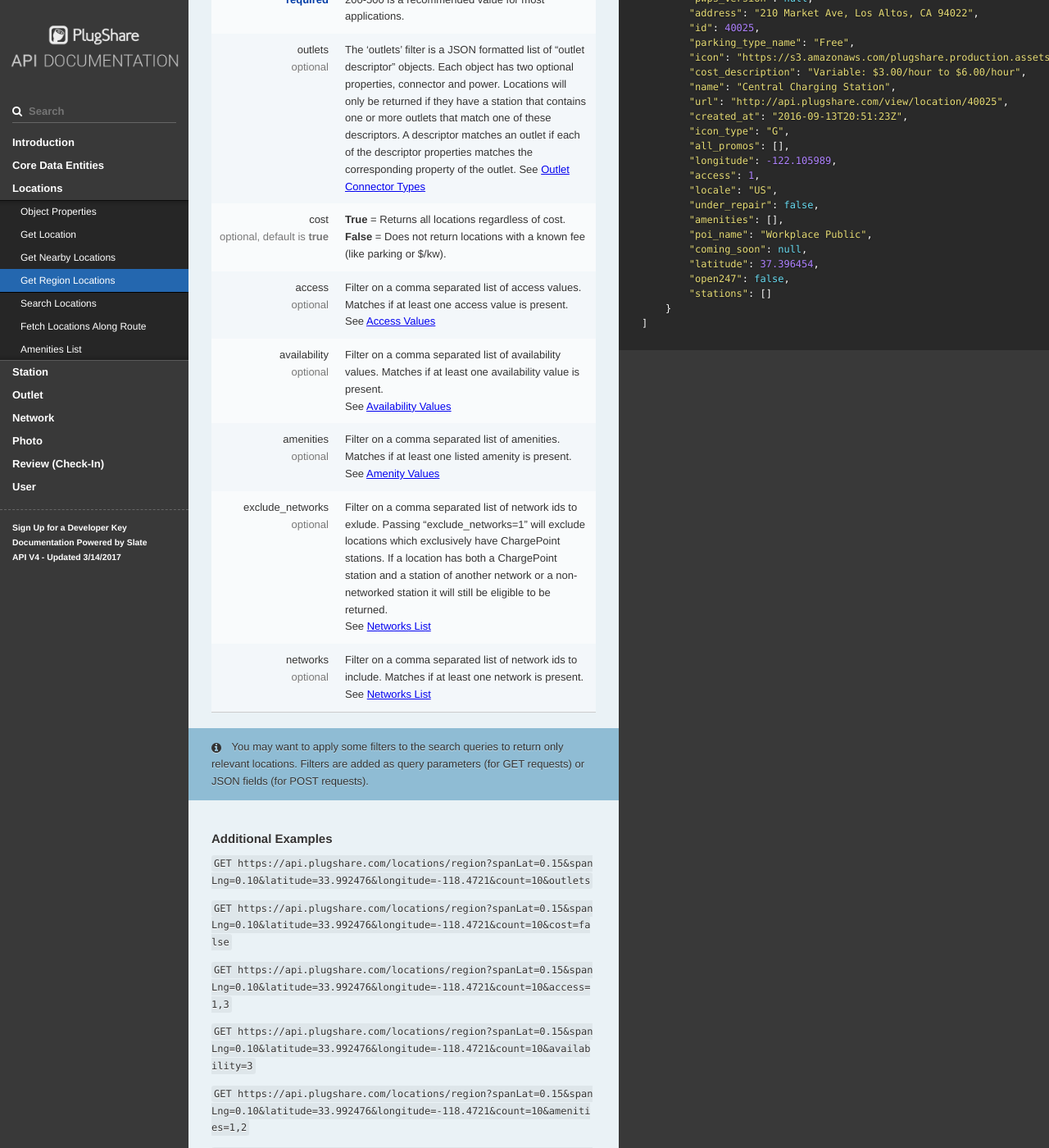
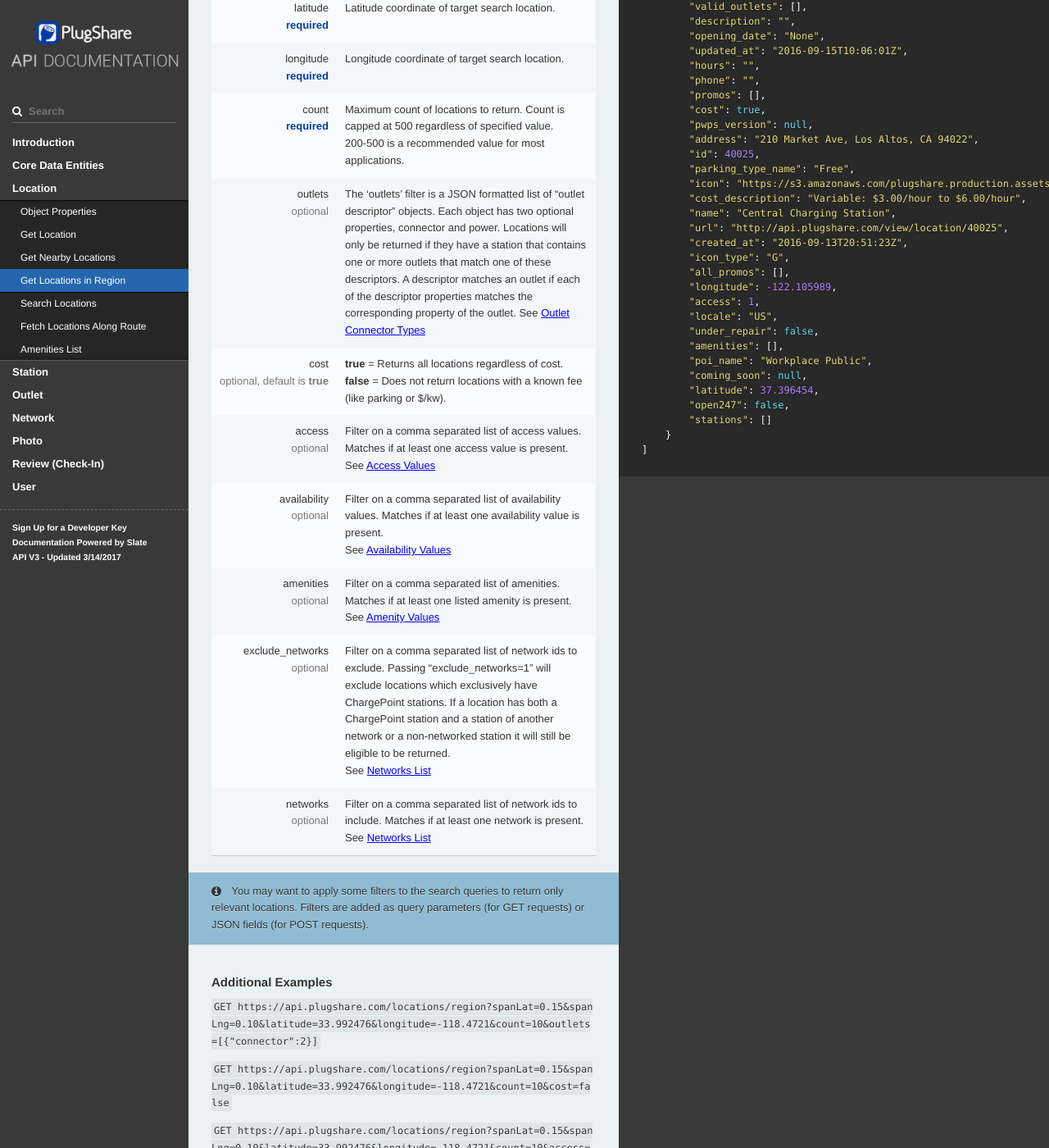
Before and after one commit to PlugShare/plugshare.github.io, a Jekyll site: the page docs/index.html, which Jekyll copies as it is, in a window 1280 px wide and 1400 px high, scrolled down 8058 px. Shown: the whole window at 82% size. Built offline with Jekyll 4.4.1, drawn with Linux system fonts in a browser that asks for light colours; some of the changed text lies outside the part shown.

Commit message:
update feedback

```diff
--- a/assets/css/style.scss
+++ b/assets/css/style.scss
@@ -31,6 +31,13 @@
 
 .clearfix:after {
   clear: both;
+}
+
+a {
+  color: $psblue;
+  &:hover {
+    color: tint($psblue, 20%);
+  }
 }
 
 h3 {
@@ -98,6 +105,9 @@
         display: block;
         margin: 0 auto;
         box-sizing: border-box;
+      }
+      a {
+        display: inline-block;
       }
       h2 {
         margin-top: 8px;
--- a/docs/index.html
+++ b/docs/index.html
@@ -233,7 +233,7 @@
         <ul class="toc-footer">
             <li><a href='/access'>Sign Up for a Developer Key</a></li>
             <li><a href='https://github.com/tripit/slate'>Documentation Powered by Slate</a></li>
-            <li>API V4 - Updated 3/14/2017</li>
+            <li>API V3 - Updated 3/14/2017</li>
         </ul>
     </div>
     <div class="page-wrapper">
@@ -241,17 +241,18 @@
       <div class="content">
         <h1 id="introduction">Introduction</h1>
 
-<p>Welcome to the PlugShare API! You can use our API to access PlugShare API endpoints, which can get information on charging stations, reviews, and photos in our database.</p>
+<p>Welcome to the PlugShare API! You can use our REST API to access PlugShare API endpoints, which can get information on charging stations, reviews, and photos in our database. The PlugShare API is a REST API</p>
 
 <h2 id="using-the-api">Using The API</h2>
 
-<p>Generally, you&rsquo;ll want to use a search method to return a list of locations. Each location will contain one or more stations, each of which may contain one or more outlets. Not all information about a location is returned from the search method; for reviews, photos, and more you&rsquo;ll want to request the location directly using its unique identifier.</p>
+<p>Generally, you&rsquo;ll want to use a search method to return a list of locations. Each location will contain one or more stations, each of which may contain one or more outlets. Not all information about a location is returned from the search method; for reviews, photos, and more you&rsquo;ll want to request the location directly using its unique identifier.<br>
+Here are some examples to get you started. Try out <a href="#get-nearby-locations"><code class="prettyprint">GET /locations/nearby</code></a> and <a href="#get-locations-in-region"><code class="prettyprint">GET /locations/region</code></a></p>
 
 <h2 id="access-instructions">Access Instructions</h2>
 
 <p>PlugShare uses API keys to allow access to the API. You can register a new PlugShare API key at our <a href="/access">developer portal</a>.</p>
 
-<p>HTTPS + HTTP Basic auth is required when making API requests. Your username and password will be provided.</p>
+<p>HTTPS + HTTP Basic auth is required when making API requests. After obtaining an API key/secret, the key and secret have to be specified in the request with HTTP Basic Auth, i.e. converted into an Authorization header.</p>
 
 <p>URL: <a href="https://api.plugshare.com/">https://api.plugshare.com/</a></p>
 
@@ -261,13 +262,15 @@
 
 <p>Passing your country code locale will result in an assignment of one of the following regions: &lsquo;US&rsquo;, &lsquo;JP&rsquo;, &lsquo;AU&rsquo;, &lsquo;UK&rsquo;, &lsquo;EU&rsquo;, or &lsquo;WW&rsquo; (worldwide). You will then get localized arrays for outlet configurations, connectors, and an available make vehicle list.</p>
 
+<h3 id="alex-is-writing-some-more-extensive-accurate-information-on-this-section">Alex is writing some more extensive/accurate information on this section</h3>
+
 <h1 id="core-data-entities">Core Data Entities</h1>
 
 <p><img src="images/tables.png"></p>
 
 <p>A location or station may also have zero to many promos, and a location may also have zero to many amenities.</p>
 
-<h1 id="locations">Locations</h1>
+<h1 id="location">Location</h1>
 
 <p>A driver identifiable destination where Charging Stations (Stations) are located. As a general rule if stations are within visible range of each other they are organized together into a location.</p>
 
@@ -392,7 +395,6 @@
       </span><span class="p">],</span><span class="w">
       </span><span class="s2">"hours"</span><span class="p">:</span><span class="w"> </span><span class="s2">""</span><span class="p">,</span><span class="w">
       </span><span class="s2">"promos"</span><span class="p">:</span><span class="w"> </span><span class="p">[],</span><span class="w">
-      </span><span class="s2">"requiresAccessCard"</span><span class="p">:</span><span class="w"> </span><span class="kc">false</span><span class="p">,</span><span class="w">
       </span><span class="s2">"manufacturer"</span><span class="p">:</span><span class="w"> </span><span class="s2">"GE WattStation"</span><span class="p">,</span><span class="w">
       </span><span class="s2">"name"</span><span class="p">:</span><span class="w"> </span><span class="s2">"PRIVATE LOCATION"</span><span class="p">,</span><span class="w">
       </span><span class="s2">"network_id"</span><span class="p">:</span><span class="w"> </span><span class="mi">4</span><span class="p">,</span><span class="w">
@@ -695,7 +697,7 @@
     </span><span class="s2">"stations"</span><span class="p">:</span><span class="w"> </span><span class="p">[]</span><span class="w">
 </span><span class="p">}</span><span class="w">
 </span></code></pre>
-<p>This endpoint retrieves a locations based on location id.</p>
+<p>This endpoint retrieves a location based on location id.</p>
 
 <h3 id="http-request">HTTP Request</h3>
 
@@ -806,7 +808,7 @@
       <div class="field">count</div>
       <div class="type">optional</div>
     </td>
-    <td>Maximum count of locations to return.<br>
+    <td>Maximum count of locations to return. Count is capped at 500 regardless of specified value.<br>
     200-500 is a recommended value for most applications.</td>
   </tr>
   <tr>
@@ -828,8 +830,8 @@
       <div class="field">cost</div>
       <div class="type">optional, default is <b>true</b></div>
     </td>
-    <td><b>True</b> = Returns all locations regardless of cost.<br>
-    <b>False</b> = Does not return locations with a known fee (like parking or $/kw).</td>
+    <td><b>true</b> = Returns all locations regardless of cost.<br>
+    <b>false</b> = Does not return locations with a known fee (like parking or $/kw).</td>
   </tr>
   <tr>
     <td>
@@ -860,7 +862,7 @@
       <div class="field">exclude_networks</div>
       <div class="type">optional</div>
     </td>
-    <td>Filter on a comma separated list of network ids to exlude. Passing “exclude_networks=1” will exclude locations which exclusively have ChargePoint stations. If a location has both a ChargePoint station and a station of another network or a non-networked station it will still be eligible to be returned.<br>
+    <td>Filter on a comma separated list of network ids to exclude. Passing “exclude_networks=1” will exclude locations which exclusively have ChargePoint stations. If a location has both a ChargePoint station and a station of another network or a non-networked station it will still be eligible to be returned.<br>
     See <a href="#networks-list">Networks List</a></td>
   </tr>
   <tr>
@@ -899,7 +901,7 @@
 
 <p>Returns an array of <code class="prettyprint">location</code> objects, containing up to <code class="prettyprint">count</code> locations</p>
 
-<h2 id="get-region-locations">Get Region Locations</h2>
+<h2 id="get-locations-in-region">Get Locations in Region</h2>
 
 <blockquote>
 <p>Example Request:</p>
@@ -985,7 +987,7 @@
       <div class="field">count</div>
       <div class="type required">required</div>
     </td>
-    <td>Maximum count of locations to return.<br>
+    <td>Maximum count of locations to return. Count is capped at 500 regardless of specified value.<br>
     200-500 is a recommended value for most applications.</td>
   </tr>
   <tr>
@@ -1000,8 +1002,8 @@
       <div class="field">cost</div>
       <div class="type">optional, default is <b>true</b></div>
     </td>
-    <td><b>True</b> = Returns all locations regardless of cost.<br>
-    <b>False</b> = Does not return locations with a known fee (like parking or $/kw).</td>
+    <td><b>true</b> = Returns all locations regardless of cost.<br>
+    <b>false</b> = Does not return locations with a known fee (like parking or $/kw).</td>
   </tr>
   <tr>
     <td>
@@ -1032,7 +1034,7 @@
       <div class="field">exclude_networks</div>
       <div class="type">optional</div>
     </td>
-    <td>Filter on a comma separated list of network ids to exlude. Passing “exclude_networks=1” will exclude locations which exclusively have ChargePoint stations. If a location has both a ChargePoint station and a station of another network or a non-networked station it will still be eligible to be returned.<br>
+    <td>Filter on a comma separated list of network ids to exclude. Passing “exclude_networks=1” will exclude locations which exclusively have ChargePoint stations. If a location has both a ChargePoint station and a station of another network or a non-networked station it will still be eligible to be returned.<br>
     See <a href="#networks-list">Networks List</a></td>
   </tr>
   <tr>
@@ -1051,7 +1053,7 @@
 
 <h3 id="additional-examples">Additional Examples</h3>
 
-<p><code class="prettyprint">GET https://api.plugshare.com/locations/region?spanLat=0.15&amp;spanLng=0.10&amp;latitude=33.992476&amp;longitude=-118.4721&amp;count=10&amp;outlets</code></p>
+<p><code class="prettyprint">GET https://api.plugshare.com/locations/region?spanLat=0.15&amp;spanLng=0.10&amp;latitude=33.992476&amp;longitude=-118.4721&amp;count=10&amp;outlets=[{&quot;connector&quot;:2}]</code></p>
 
 <p><code class="prettyprint">GET https://api.plugshare.com/locations/region?spanLat=0.15&amp;spanLng=0.10&amp;latitude=33.992476&amp;longitude=-118.4721&amp;count=10&amp;cost=false</code></p>
 
@@ -1135,7 +1137,7 @@
       <div class="field">count</div>
       <div class="type">optional</div>
     </td>
-    <td>Maximum count of locations to return.<br>
+    <td>Maximum count of locations to return. Count is capped at 500 regardless of specified value.<br>
     200-500 is a recommended value for most applications.</td>
   </tr>
   <tr>
@@ -1158,8 +1160,8 @@
       <div class="field">cost</div>
       <div class="type">optional, default is <b>true</b></div>
     </td>
-    <td><b>True</b> = Returns all locations regardless of cost.<br>
-    <b>False</b> = Does not return locations with a known fee (like parking or $/kw).</td>
+    <td><b>true</b> = Returns all locations regardless of cost.<br>
+    <b>false</b> = Does not return locations with a known fee (like parking or $/kw).</td>
   </tr>
   <tr>
     <td>
@@ -1174,7 +1176,7 @@
       <div class="field">exclude_networks</div>
       <div class="type">optional</div>
     </td>
-    <td>Filter on a comma separated list of network ids to exlude. Passing “exclude_networks=1” will exclude locations which exclusively have ChargePoint stations. If a location has both a ChargePoint station and a station of another network or a non-networked station it will still be eligible to be returned.<br>
+    <td>Filter on a comma separated list of network ids to exclude. Passing “exclude_networks=1” will exclude locations which exclusively have ChargePoint stations. If a location has both a ChargePoint station and a station of another network or a non-networked station it will still be eligible to be returned.<br>
     See <a href="#networks-list">Networks List</a></td>
   </tr>
   <tr>
@@ -1285,7 +1287,7 @@
       <div class="field">count</div>
       <div class="type">optional</div>
     </td>
-    <td>Maximum count of locations to return.<br>
+    <td>Maximum count of locations to return. Count is capped at 500 regardless of specified value.<br>
     200-500 is a recommended value for most applications</td>
   </tr>
   <tr>
@@ -1308,8 +1310,8 @@
       <div class="field">cost</div>
       <div class="type">optional, default is <b>true</b></div>
     </td>
-    <td><b>True</b> = Returns all locations regardless of cost.<br>
-    <b>False</b> = Does not return locations with a known fee (like parking or $/kw).</td>
+    <td><b>true</b> = Returns all locations regardless of cost.<br>
+    <b>false</b> = Does not return locations with a known fee (like parking or $/kw).</td>
   </tr>
   <tr>
     <td>
@@ -1324,7 +1326,7 @@
       <div class="field">exclude_networks</div>
       <div class="type">optional</div>
     </td>
-    <td>Filter on a comma separated list of network ids to exlude. Passing “exclude_networks=1” will exclude locations which exclusively have ChargePoint stations. If a location has both a ChargePoint station and a station of another network or a non-networked station it will still be eligible to be returned.<br>
+    <td>Filter on a comma separated list of network ids to exclude. Passing “exclude_networks=1” will exclude locations which exclusively have ChargePoint stations. If a location has both a ChargePoint station and a station of another network or a non-networked station it will still be eligible to be returned.<br>
     See <a href="#networks-list">Networks List</a></td>
   </tr>
   <tr>
@@ -1435,7 +1437,6 @@
         </span><span class="p">],</span><span class="w">
         </span><span class="s2">"hours"</span><span class="p">:</span><span class="w"> </span><span class="s2">""</span><span class="p">,</span><span class="w">
         </span><span class="s2">"promos"</span><span class="p">:</span><span class="w"> </span><span class="p">[],</span><span class="w">
-        </span><span class="s2">"requiresAccessCard"</span><span class="p">:</span><span class="w"> </span><span class="kc">false</span><span class="p">,</span><span class="w">
         </span><span class="s2">"manufacturer"</span><span class="p">:</span><span class="w"> </span><span class="s2">"GE WattStation"</span><span class="p">,</span><span class="w">
         </span><span class="s2">"name"</span><span class="p">:</span><span class="w"> </span><span class="s2">"PRIVATE LOCATION"</span><span class="p">,</span><span class="w">
         </span><span class="s2">"network_id"</span><span class="p">:</span><span class="w"> </span><span class="mi">4</span><span class="p">,</span><span class="w">
@@ -1462,7 +1463,7 @@
       <div class="field">name</div>
       <div class="type">String</div>
     </td>
-    <td>Name describing the station, typically a combination of an identifying number and network name.</td>
+    <td>The name attribute of a station is the user-facing identifier for the station. Typically the name is found somewhere on the physical station.</td>
   </tr>
   <tr>
     <td>
@@ -1581,13 +1582,6 @@
       <div class="type">Boolean</div>
     </td>
     <td>True if this station is tagged with a QR code for station identification and activation flows.</td>
-  </tr>
-  <tr>
-    <td>
-      <div class="field">requiresAccessCard</div>
-      <div class="type">Boolean</div>
-    </td>
-    <td>Requires an access card to use this station.</td>
   </tr>
   <tr>
     <td>
@@ -1637,7 +1631,7 @@
   </tr>
   <tr>
     <td>
-      <div class="field">Power</div>
+      <div class="field">power</div>
       <div class="type">Number (integer enum)</div>
     </td>
     <td>See <a href="#outlet-connector-types">Outlet Connector Types</a></td>
```
Also changed, not shown: other parts of docs/index.html (+7 -7 lines), README.md (+1 -1 lines), embed.md (+2 -2 lines), docs/images/logo.png, docs/images/logo_light.png (added), 1 other file.
